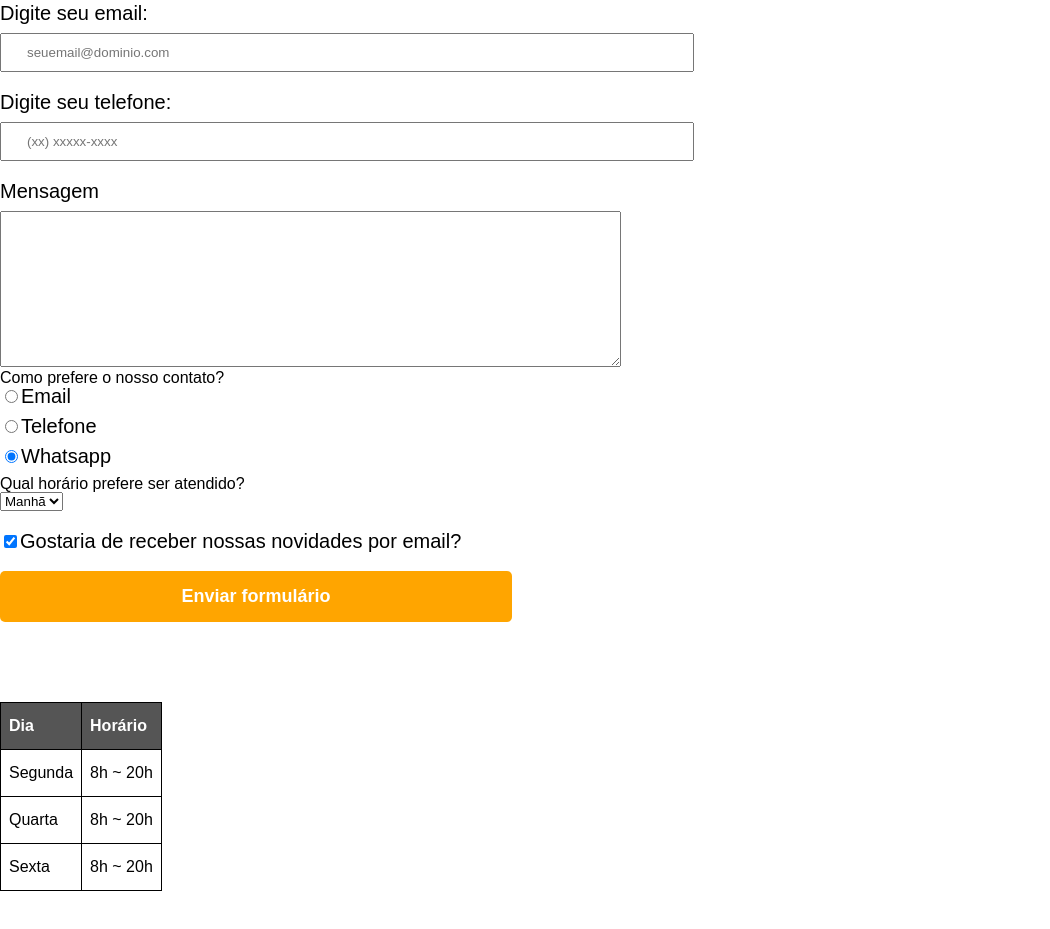
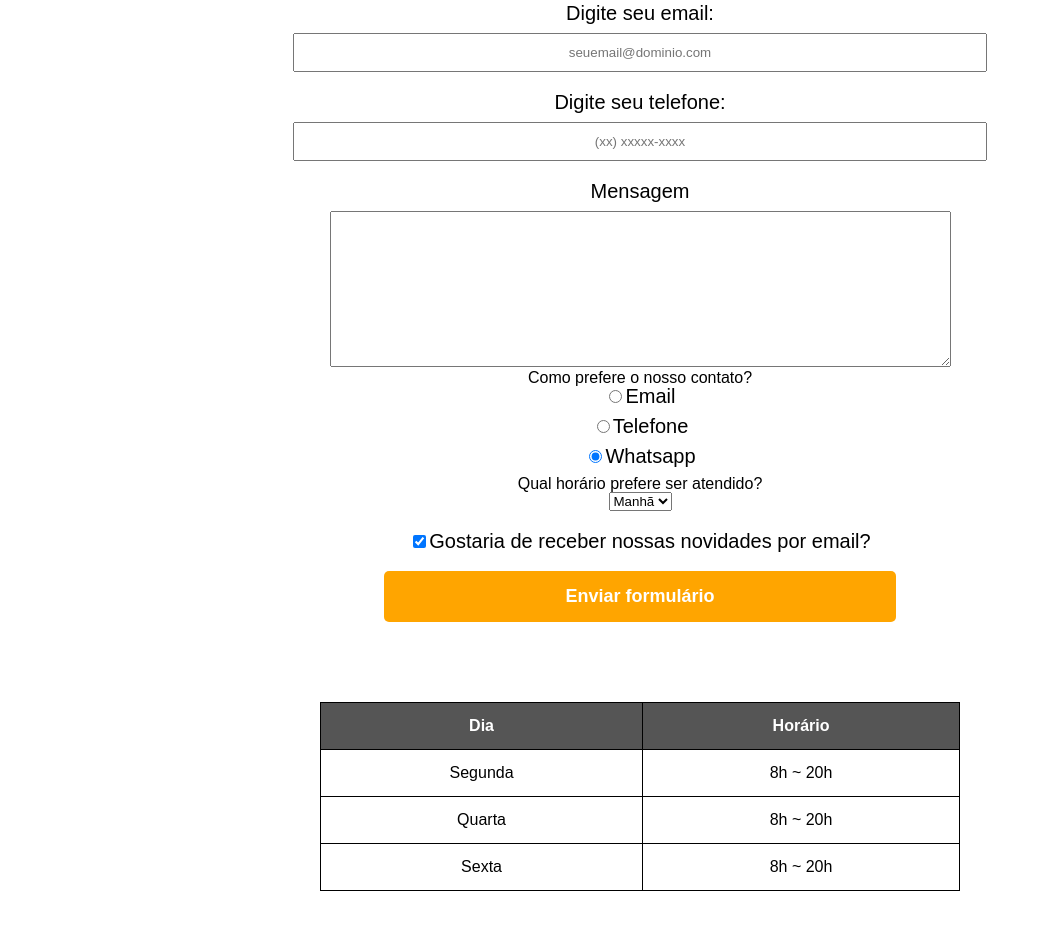
Before and after one commit to BsaldanhaZ/Barbearia-alura, a plain HTML site: page contato.html in a window 1280 px wide. Shown: the part 459-1388 px from the top of the page, without its empty margins (0-1050 px from the left). Drawn offline with Linux system fonts and the light colour scheme.

Commit message:
alteração no código

```diff
--- a/style.css
+++ b/style.css
@@ -101,21 +101,25 @@ main{
 
 form{
 	margin: 80px 0;
-
+	text-align: center;
 }
 
 form label, form p{
 	display: block;
 	font-size: 20px;
 	margin: 0 0 10px;
+	text-align: center;
 
 }
 
 .input-padrao{
-	display: block;
+	display: inline-flex;
 	margin: 0 0 20px;
 	padding: 10px 25px;
 	width: 50%;
+	text-align: center;
+	margin: 0,5rem;
+
 
 }
 
@@ -144,18 +148,26 @@ form label, form p{
 
 table{
 	margin: 20px 0 40px;
+	width: 50%;
+	margin: auto;
+	margin-bottom: 2.5rem;
+
+
 }
 
 thead{
 	background: #555555;
 	color: white;
 	font-weight: bold;
-	text-align: left;
+	margin: auto;
+	text-align: center;
 }
 
 td, th{
 	border: 1px solid #000000;
 	padding: 15px 8px;
+	margin: auto;
+	text-align: center;
 }
 
 .banner{
```
